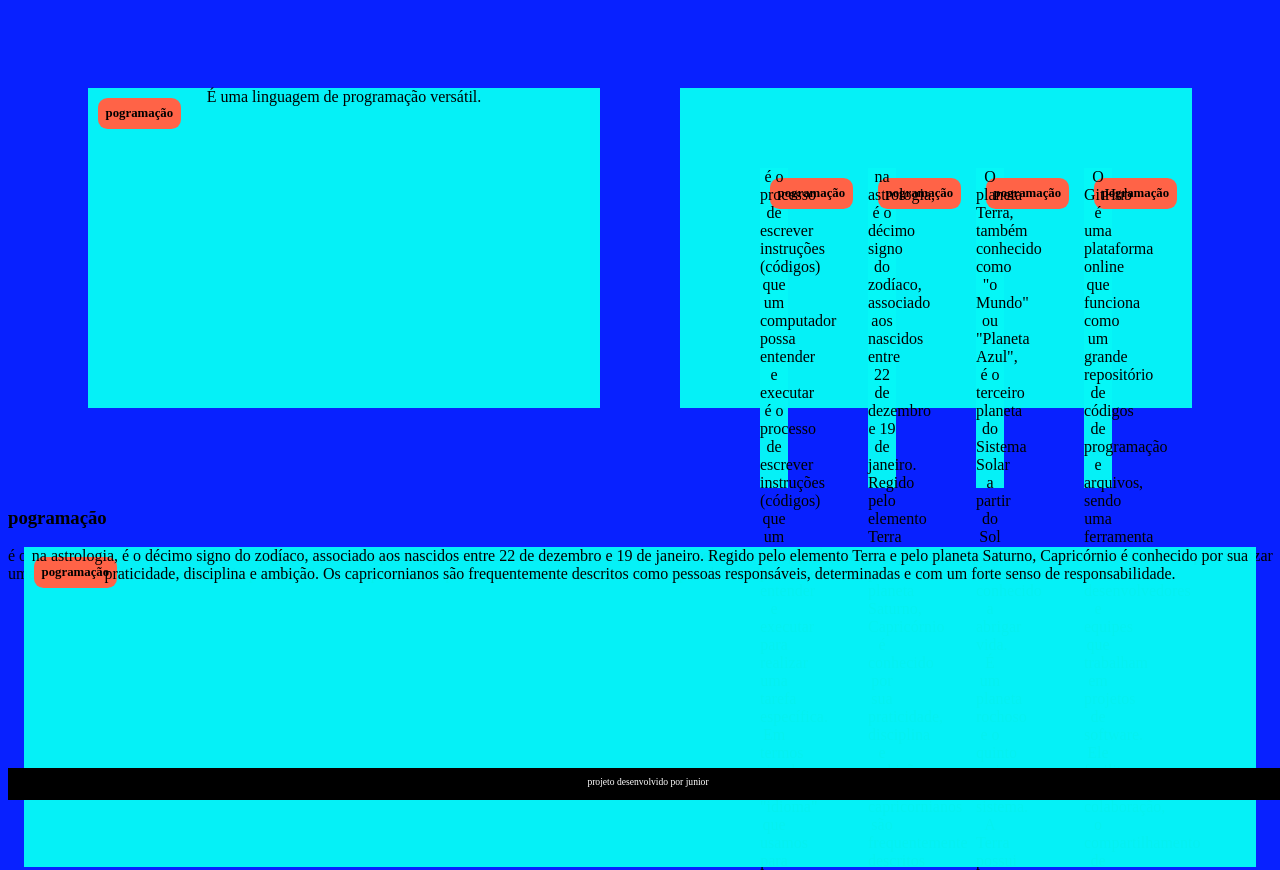
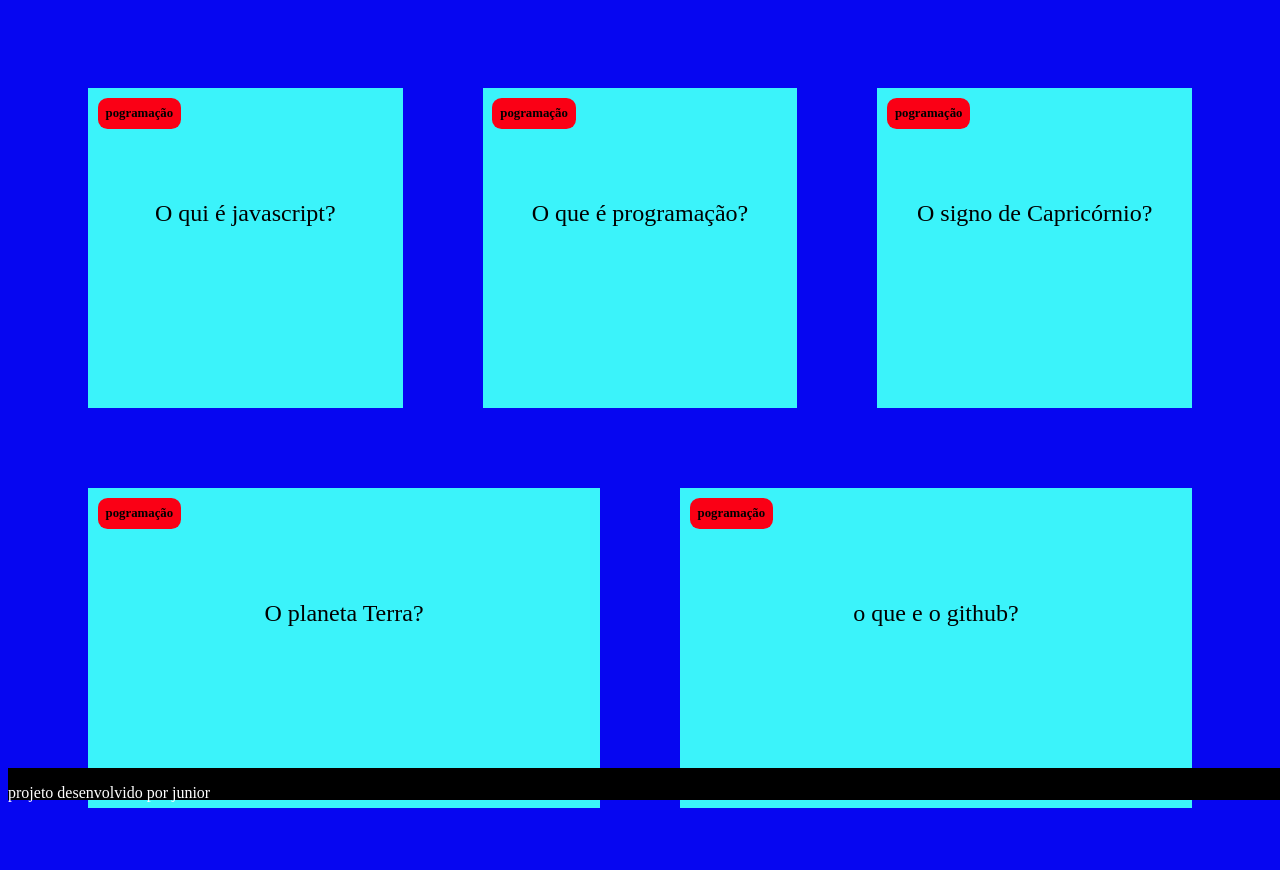
Before and after one commit to Junn016/FLASHCARDS, a plain HTML site: page index.html in a window 1280 px wide. Shown: the top 870 px of the page. Drawn offline with Linux system fonts and the light colour scheme.

Commit message:
adicionar pergunta

```diff
--- a/app.js
+++ b/app.js
@@ -7,11 +7,9 @@
                     <h3>${categoria}</h3>
                     <div class="pergunta">
                         ${pergunta}
-                        O qui é javascript?
                     </div>
                     <div class="resposta">
                         ${resposta}
-                        É uma linguagem de programação versatils
                     </div>
                 </div>
                 `
--- a/assets/style.css
+++ b/assets/style.css
@@ -1,17 +1,16 @@
 body{
-    background-color: rgb(8, 33, 255);
+    background-color: rgb(6, 6, 241);
 }
 
 .container{
     display:flex;
-    flex_wrap:wrap;
+    flex-wrap:wrap;
     justify-content: space-between;
     padding: 4rem;
     gap:  3rem;
 }
 .cartao{
     margin:1rem 1rem;
-
     height: 20rem;
     flex-grow:1;
     flex-basis:calc(33% - 6rem);
@@ -19,14 +18,15 @@ body{
 
 .cartao_conteudo{
     text-align: center;
-    background-color: rgba(6, 247, 247, 0.973);
+    background-color: rgba(61, 250, 250, 0.973);
     height:100%;
     transform-style:preserve-3d;
     transition: transform 300ms ease-in-out;
+    font-size: 3vh;
 }
 
 .cartao_conteudo h3 {
-    background-color: tomato;
+    background-color: rgb(250, 0, 21);
     text-align: left;
     padding: 0.5rem;
     position: absolute;
@@ -34,7 +34,7 @@ body{
     border-radius: 0.6rem;
     font-size: 1vw;
     backface-visibility: hidden;
-}
+}margin-top:5vh;
 
 .cartao_conteudo p {
     margin-top: 4rem;
@@ -43,14 +43,14 @@ body{
 
 
 footer {
-    background-color: black;
-    color: white;
+    background-color: rgb(0, 0, 0);
+    color: rgb(255, 255, 255);
     position: fixed;
     bottom: 0;
     width: 100%;
     height: 2rem;
 }
-
+margin-top:5vh;
 footer p {
     text-align: center;
     font-size: 0.6rem;
@@ -71,6 +71,9 @@ transform:rotateY(180deg);
     width:100%;
 }
 
-.pergunta{
+.resposta{
     transform:rotateY(180deg);
 }
+.pergunta{
+    margin-top:14vh;
+}
--- a/index.html
+++ b/index.html
@@ -26,84 +26,7 @@
             <article class="cartao">
 
                 <div class="cartao_conteudo"><!DOCTYPE html>
-<html lang="pt-br">
-<head>
-    <meta charset="UTF-8">
-    <meta name="viewport" content="width=device-width, initial-scale=1.0">
-    <title>flashcards</title>
-    <link rel="stylesheet" href="assets/style.css">
 
-        <section class="container">
-
-            <article class="cartao">
-
-                <div class="cartao_conteudo">
-                    <h3>pogramação</h3>
-                    <div class="pergunta">
-                        O que é programação?
-                    </div>
-                    <div class="resposta">
-                        é o processo de escrever instruções (códigos) que um computador possa entender e executar
-                        é o processo de escrever instruções (códigos) que um computador possa entender e executar
-                        para realizar uma tarefa específica. Em termos simples, é a "idioma" que usamos para nos
-                        comunicarmos com os computadores e lhes dar ordens.
-                    </div>
-                </div>
-            </article>
-
-             <article class="cartao">
-
-                <div class="cartao_conteudo">
-                    <h3>pogramação</h3>
-                    <div class="pergunta">
-                        O signo de Capricórnio?
-                    </div>
-                    <div class="resposta">
-                       na astrologia, é o décimo signo do zodíaco,
-                       associado aos nascidos entre 22 de dezembro e 19 de janeiro.
-                       Regido pelo elemento Terra e pelo planeta Saturno,
-                       Capricórnio é conhecido por sua praticidade, disciplina e ambição.
-                       Os capricornianos são frequentemente descritos como pessoas responsáveis,
-                       determinadas e com um forte senso de responsabilidade.
-                    </div>
-                </div>
-            </article> <article class="cartao">
-
-                <div class="cartao_conteudo">
-                    <h3>pogramação</h3>
-                    <div class="pergunta">
-                        O planeta Terra?
-                    </div>
-                    <div class="resposta">
-                        O planeta Terra, também conhecido como "o Mundo" ou "Planeta Azul",
-                        é o terceiro planeta do Sistema Solar a partir do Sol e o único conhecido a abrigar vida.
-                        É um planeta rochoso e o quinto maior do sistema. A Terra possui características únicas,
-                        como a presença de água em seus três estados (sólido,
-                         líquido e gasoso) e uma atmosfera que permite a existência de vida.
-                    </div>
-                </div>
-            </article>
-
-
-            <article class="cartao">
-
-                <div class="cartao_conteudo">
-                    <h3>pogramação</h3>
-                    <div class="pergunta">
-                        o que e o github?
-                    </div>
-                    <div class="resposta">
-                        O GitHub é uma plataforma online que funciona como um grande repositório de códigos de programação e arquivos, sendo uma ferramenta essencial para desenvolvedores e equipes que trabalham em projetos de software. Ele facilita a colaboração, o compartilhamento de código e a gestão de versões de projetos, através do uso do Git, um sistema de controle de versões distribuído.
-                    </div>
-                </div>
-            </article>
-        </section>
-    </main>
-    <footer>
-        <p>projeto desenvolvido por junior</p>
-    </footer>
-</body>
-</html>
                     <h3>pogramação</h3>
                     <div class="pergunta">
                         O que é programação?
```
